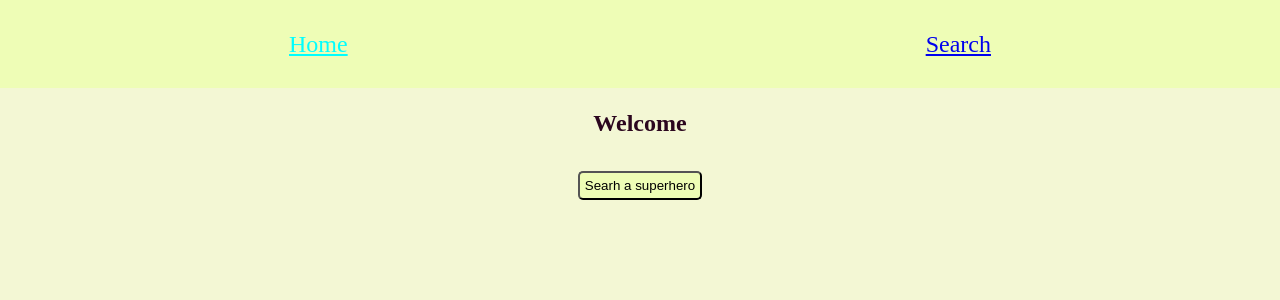
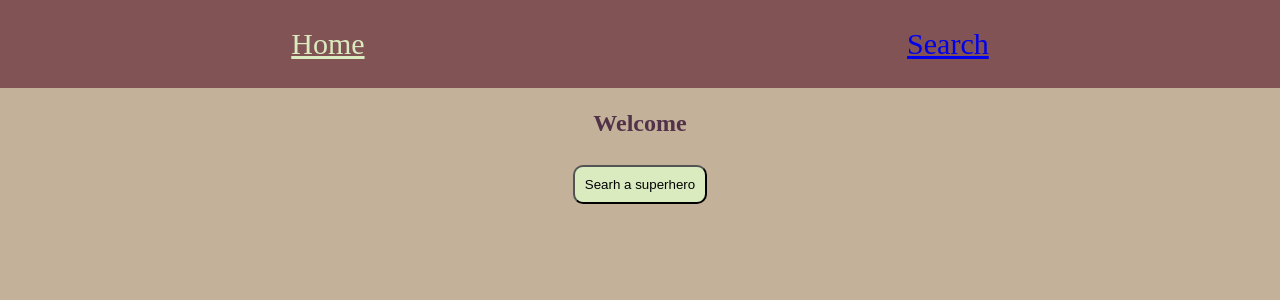
Before and after one commit to stephf2/react_superhero, a React (Vite) app: page / in a window 1280 px wide. Shown: the top 300 px of the page. Built offline with nearby package versions, Linux system fonts and the light colour scheme.

Commit message:
update css

```diff
--- a/src/App.css
+++ b/src/App.css
@@ -6,8 +6,8 @@ body {
   margin: 0 auto;
   line-height: 1.6;
   font-size: 24px;
-  color: #2B061E;
-  background:#f3f7d4;
+  color: #523249;
+  background:#C3B299;
   display: flex;
   flex-direction: column;
 }
@@ -17,15 +17,16 @@ body {
   margin: 5vh auto;
   padding: 20px;
   text-align: center;
-  background-color: #fbffe6;
+  background-color: #CBD4C2;
   border-radius: 10px;
   box-shadow: 0 0 10px rgba(0, 0, 0, 0.2);
 }
 
 input {
+  background-color: #DBEBC0;
   padding: 10px;
   margin: 5px auto;
-  border-radius: 5px;
+  border-radius: 10px;
 }
 
 h1 {
@@ -39,7 +40,7 @@ h1 {
   margin: 5vh auto;
   padding: 20px;
   text-align: center;
-  background-color: #fbffe6;
+  background-color: #CBD4C2;
   border-radius: 10px;
   box-shadow: 0 0 10px rgba(0, 0, 0, 0.2);
 }
@@ -66,27 +67,24 @@ li {
 
 
 .navbar-container {
-  background-color: #eefdb6;
+  background-color: #815355;
   color: #fff;
-  padding: 25px 0;
+  padding: 20px 0;
   text-align: center;
 }
 
 nav {
   display: flex;
   justify-content: space-around;
-}
-
-NavLink {
   text-decoration: none;
-  color: #fff;
+  color: #C3B299;
   margin: 0 20px;
-  font-size: 16px;
+  font-size: 30px;
 }
 
 .active {
   text-decoration: underline;
-  color: aqua;
+  color: #DBEBC0;
 }
 
 .home-container {
@@ -97,7 +95,7 @@ NavLink {
 }
 
 button {
-  padding: 5px;
-  border-radius: 5px;
-  background-color: #eefdb6;
+  padding: 10px;
+  border-radius: 10px;
+  background-color: #DBEBC0;
 }
```
